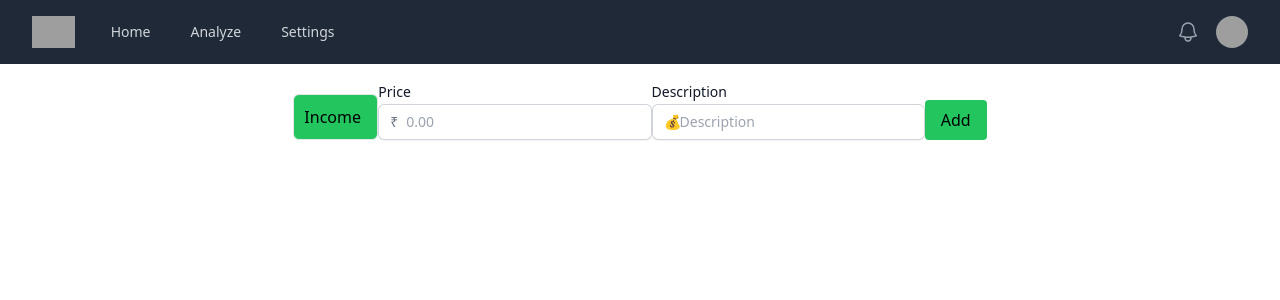
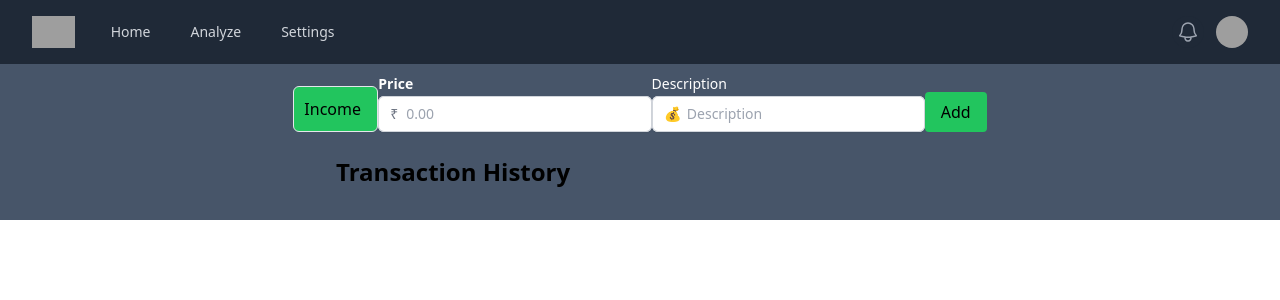
Before and after one commit to Omkar2310/artha-sakshar, a React (Vite) app: page / in a window 1280 px wide. Shown: the top 300 px of the page. Built offline with nearby package versions, Linux system fonts and the light colour scheme; grey boxes are pictures that could not be loaded.

Commit message:
added list transaction component and state management

```diff
--- a/src/components/HomePage/HomePage.tsx
+++ b/src/components/HomePage/HomePage.tsx
@@ -1,11 +1,22 @@
-import NavBar from '../NavBar/NavBar'
-import Transaction from '../Transaction/Transaction'
+/* eslint-disable @typescript-eslint/no-explicit-any */
+import { useSelector } from 'react-redux'
+import TransactionList from '../TransactionList/TransactionList';
+import useLocalStorage from '../hooks/useLocalStorage';
+import { TransactionModel } from '../../model/transaction';
+import { useEffect } from 'react';
 
 export default function HomePage() {
+    const statement = useSelector((state: any) => state.statement);
+    const [, updateLocalStorageValue] = useLocalStorage<TransactionModel[]>('transact', statement);
+    console.log("Statement is " + JSON.stringify(statement));
+
+    useEffect(() => {
+        updateLocalStorageValue(statement);
+    }, [statement, updateLocalStorageValue])
+
     return (
-        <div className='mt-2 flex flex-row justify-center'>
-            <Transaction />
-
+        <div className='bg-slate-600 w-full'>
+            <TransactionList transactions={statement} />
         </div>
     )
 }
--- a/src/components/Transaction/Transaction.tsx
+++ b/src/components/Transaction/Transaction.tsx
@@ -1,37 +1,49 @@
-import { useState } from 'react'
+import { FormEvent, useState } from 'react'
+import { TransactionModel } from '../../model/transaction';
+import { useDispatch } from 'react-redux';
+import { addTransaction } from '../../store/statement';
 
 function classNames(...classes: string[]) {
     return classes.filter(Boolean).join(' ')
 }
 
 export default function Transaction() {
+
+    const dispatch = useDispatch();
+
+    const [, setTransaction] = useState<TransactionModel>();
     const [transactionType, setTransactionType] = useState<string>('Income');
-    const [amount, setAmount] = useState<number>(0);
+    const [amount, setAmount] = useState<string>("");
     const [description, setDescription] = useState<string>("");
 
-    const handleAdd = () => {
-        console.log('Data captured us');
-        console.log(transactionType);
-        console.log(amount);
-        console.log(description);
+    const handleSubmit = (event: FormEvent<HTMLFormElement>) => {
+        event.preventDefault();
+        const currentTransaction: TransactionModel = {
+            amount: parseInt(amount),
+            date: new Date().toLocaleString(),
+            description: description,
+            type: transactionType
+        };
+        setTransaction(currentTransaction);
+        dispatch(addTransaction(currentTransaction));
+        setAmount("");
+        setDescription("");
     }
+
     return (
-        <div className="w-2/3 px-20 flex flex-row m-2 justify-around">
+        <form onSubmit={(event) => handleSubmit(event)} className="w-2/3 px-20 flex flex-row m-2 justify-around">
             <div className='mt-auto'>
-                {/* <label htmlFor="price" className="block text-sm font-medium leading-6 text-gray-900">
-                    Type
-                </label> */}
                 <select onChange={(e) => { e.preventDefault(); setTransactionType(e.target.value) }} className={transactionType === "Income" ?
                     classNames("bg-green-500", "p-2.5 border rounded-md appearance-none") :
                     classNames("bg-red-500", "p-2.5 border rounded-md appearance-none")
                 }>
-                    <option selected className='bg-green-500 hover:bg-green-500' value="Income">Income</option>
+                    <option className='bg-green-500 hover:bg-green-500' value="Income">Income</option>
                     <option className='bg-red-500 hover:bg-red-500' value="Expense">Expense</option>
                 </select>
             </div>
 
             <div>
-                <label htmlFor="price" className="block text-sm font-medium leading-6 text-gray-900">
+                <label className="block text-sm leading-6 text-white font-semibold">
                     Price
                 </label>
                 <div className="relative rounded-md shadow-sm">
@@ -41,18 +53,19 @@ export default function Transaction() {
                     <input
                         type="text"
                         required
-                        pattern='^([1-9]+[0-9]* | [1-9])$'
+                        pattern='\d+'
                         name="price"
                         id="price"
+                        value={amount}
                         className="block w-full rounded-md border-0 py-1.5 pl-7 pr-20 text-gray-900 ring-1 ring-inset ring-gray-300 placeholder:text-gray-400 focus:ring-2 focus:ring-inset focus:ring-indigo-600 sm:text-sm sm:leading-6"
                         placeholder="0.00"
-                        onChange={(e) => { e.preventDefault(); setAmount(parseInt(e.target.value)) }}
+                        onChange={(e) => { e.preventDefault(); setAmount(e.target.value) }}
                     />
                 </div>
             </div>
 
             <div>
-                <label htmlFor="price" className="block text-sm font-medium leading-6 text-gray-900">
+                <label className="block text-sm font-medium leading-6 text-white">
                     Description
                 </label>
                 <div className="relative rounded-md shadow-sm">
@@ -63,16 +76,17 @@ export default function Transaction() {
                         type="text"
                         name="price"
                         id="price"
+                        value={description}
                         className="block w-full rounded-md border-0 py-1.5 pl-7 pr-20 text-gray-900 ring-1 ring-inset ring-gray-300 placeholder:text-gray-400 focus:ring-2 focus:ring-inset focus:ring-indigo-600 sm:text-sm sm:leading-6"
-                        placeholder="Description"
+                        placeholder="  Description"
                         onChange={(e) => { e.preventDefault(); setDescription(e.target.value) }}
                     />
                 </div>
             </div>
 
-            <button className="h-10 mt-5 align-bottom bg-green-500 hover:bg-green-700 text-black font-medium py-2 px-4 rounded" onClick={handleAdd}>
+            <button type='submit' className="h-10 mt-5 align-bottom bg-green-500 hover:bg-green-700 text-black font-medium py-2 px-4 rounded">
                 Add
             </button>
-        </div>
-    )
+        </form>
+    );
 }
--- /dev/null
+++ b/src/components/TransactionList/TransactionList.tsx
@@ -0,0 +1,37 @@
+import React from 'react';
+import { TransactionModel } from '../../model/transaction';
+import Transaction from '../Transaction/Transaction';
+
+interface TransactionListProps {
+  transactions: TransactionModel[];
+}
+
+const TransactionList: React.FC<TransactionListProps> = ({ transactions }) => {
+  return (
+    <div className='flex flex-col items-center'>
+      <Transaction />
+      <div className="bg-transparent border-hidden p-4 w-1/2">
+        <h2 className="text-2xl font-semibold mb-4">Transaction History</h2>
+        <ul className='overflow-y-hidden divide-y divide-gray-400'>
+          {transactions.map((transaction: TransactionModel) => (
+            <li key={transaction.date} className={`py-2 rounded-lg shadow-xl px-2 mb-2 bg-${transaction.type !== "Income" ? 'red-500' : 'green-500'}`}>
+              <div className="flex justify-between">
+                <div>
+                  <p className="text-lg font-semibold">{transaction.description}</p>
+                  <p className="text-gray-600">{transaction.date}</p>
+                </div>
+                <div>
+                  <p className={`text-${transaction.type !== "Income" ? 'red' : 'green'}-800 font-bold`}>
+                    {transaction.type !== "Income" ? '-' : '+'}₹ {Math.abs(transaction.amount).toFixed(2)}
+                  </p>
+                </div>
+              </div>
+            </li>
+          ))}
+        </ul>
+      </div>
+    </div>
+  );
+};
+
+export default TransactionList;
--- /dev/null
+++ b/src/components/hooks/useLocalStorage.ts
@@ -0,0 +1,16 @@
+import { useState } from 'react';
+
+function useLocalStorage<T>(key: string, initialValue: T) {
+    const storedValue = JSON.parse(localStorage.getItem(key) || JSON.stringify(initialValue));
+
+    const [value, setValue] = useState<T>(storedValue);
+
+    const setLocalStorageValue = (newValue: T) => {
+        setValue(newValue);
+        localStorage.setItem(key, JSON.stringify(newValue));
+    };
+
+    return [value, setLocalStorageValue] as const;
+}
+
+export default useLocalStorage;
--- a/src/main.tsx
+++ b/src/main.tsx
@@ -1,4 +1,3 @@
-import React from 'react'
 import ReactDOM from 'react-dom/client'
 import App from './App.tsx'
 import './index.css'
@@ -6,9 +5,7 @@ import { Provider } from 'react-redux'
 import store from './store/index.ts'
 
 ReactDOM.createRoot(document.getElementById('root')!).render(
-  <React.StrictMode>
     <Provider store={store}>
       <App />
     </Provider>
-  </React.StrictMode>,
 )
--- a/src/model/transaction.ts
+++ b/src/model/transaction.ts
@@ -1,6 +1,6 @@
-export interface Transaction {
-    date:               string,
-    type:               'Income' | 'Expense',
-    description:        string,
-    amount:             number
+export interface TransactionModel {
+    date: string,
+    type: string,
+    description: string,
+    amount: number
 }
--- a/src/store/statement.ts
+++ b/src/store/statement.ts
@@ -1,12 +1,19 @@
 /* eslint-disable @typescript-eslint/no-explicit-any */
 import { createSlice, PayloadAction } from "@reduxjs/toolkit";
-import { Transaction } from "../model/transaction";
+import { TransactionModel } from "../model/transaction";
+
+const STATEMENT_LOCAL_STORAGE_KEY = 'transact';
+
+function getInitialLocalStorageData() {
+    const storedValue = localStorage.getItem(STATEMENT_LOCAL_STORAGE_KEY);
+    return !storedValue ? [] : JSON.parse(storedValue);
+}
 
 const statement = createSlice({
     name: 'statement',
-    initialState: [] as Transaction[],
+    initialState: getInitialLocalStorageData(),
     reducers: {
-        addTransaction: (state, action: PayloadAction<Transaction>): any => {
+        addTransaction: (state, action: PayloadAction<TransactionModel>): any => {
             state.push(action.payload);
         }
     }
```
